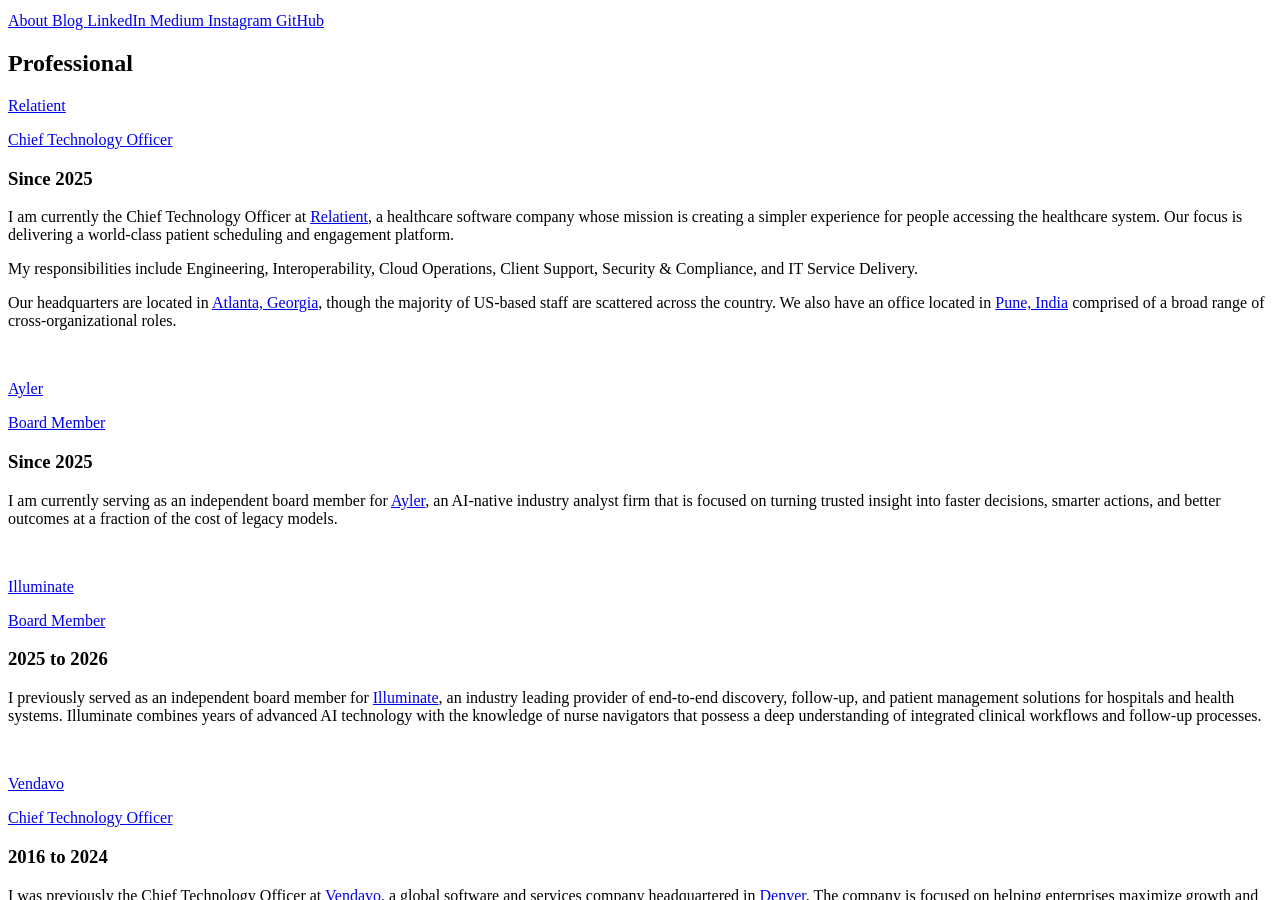
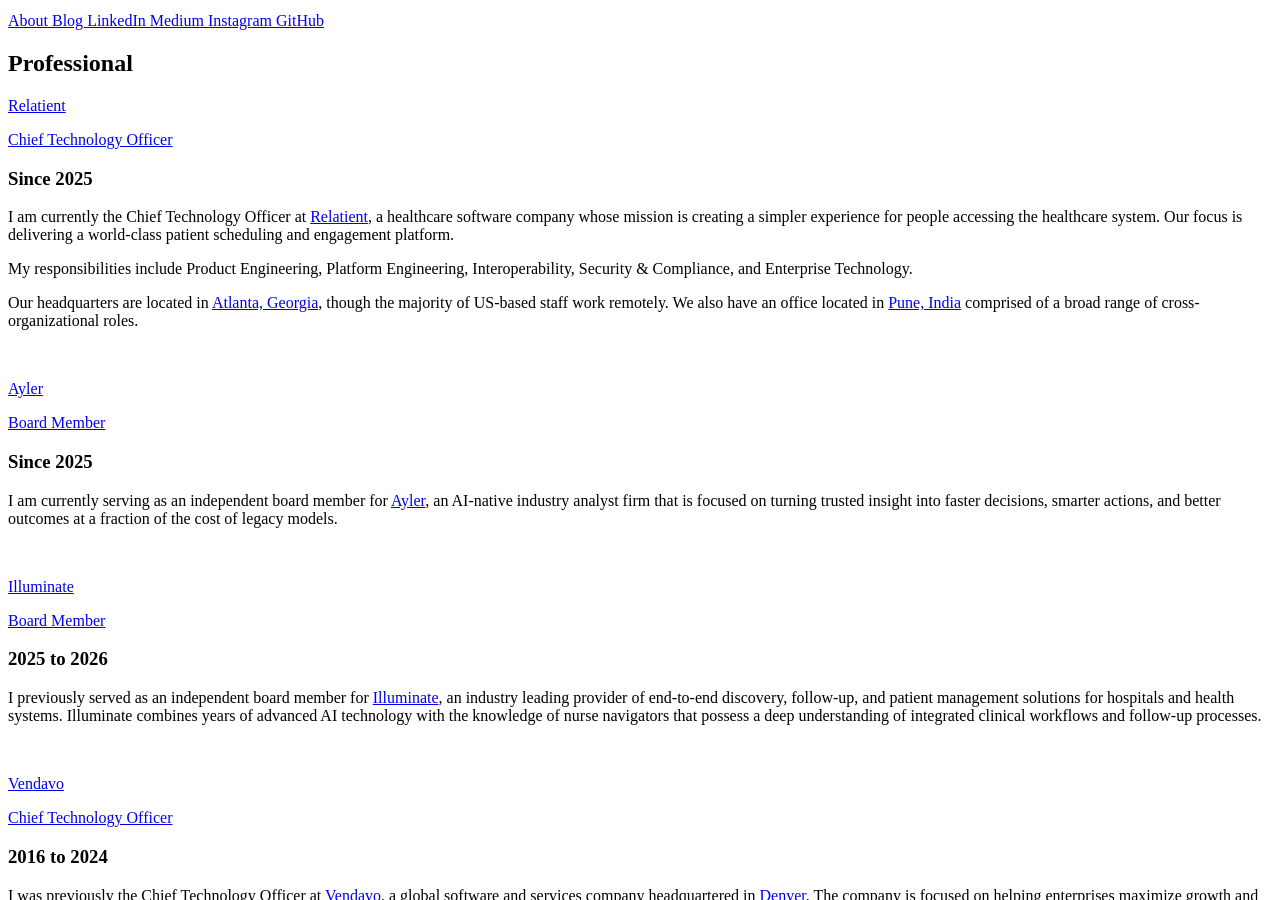
Before and after one commit to davidledwards/davidledwards.github.io, a Jekyll site: the page built from about/index.html, in a window 1280 px wide and 900 px high, scrolled down 568 px. Built offline with Jekyll 4.4.1, drawn with Linux system fonts in a browser that asks for light colours.

Commit message:
minor updates to Relatient responsibilities

```diff
--- a/about/index.html
+++ b/about/index.html
@@ -22,10 +22,10 @@ title: 'About | David Edwards'
         I am currently the Chief Technology Officer at <a href="https://www.relatient.com/">Relatient</a>, a healthcare software company whose mission is creating a simpler experience for people accessing the healthcare system. Our focus is delivering a world-class patient scheduling and engagement platform.
     </p>
     <p>
-        My responsibilities include Engineering, Interoperability, Cloud Operations, Client Support, Security &amp; Compliance, and IT Service Delivery.
+        My responsibilities include Product Engineering, Platform Engineering, Interoperability, Security &amp; Compliance, and Enterprise Technology.
     </p>
     <p>
-        Our headquarters are located in <a href="https://maps.app.goo.gl/vGEo1BE2Fz9AADym6">Atlanta, Georgia</a>, though the majority of US-based staff are scattered across the country. We also have an office located in <a href="https://maps.app.goo.gl/Gbr74P2h9RVryLnt6">Pune, India</a> comprised of a broad range of cross-organizational roles.
+        Our headquarters are located in <a href="https://maps.app.goo.gl/vGEo1BE2Fz9AADym6">Atlanta, Georgia</a>, though the majority of US-based staff work remotely. We also have an office located in <a href="https://maps.app.goo.gl/Gbr74P2h9RVryLnt6">Pune, India</a> comprised of a broad range of cross-organizational roles.
     </p>
     <br/>
     <div class="level is-mobile">
```
